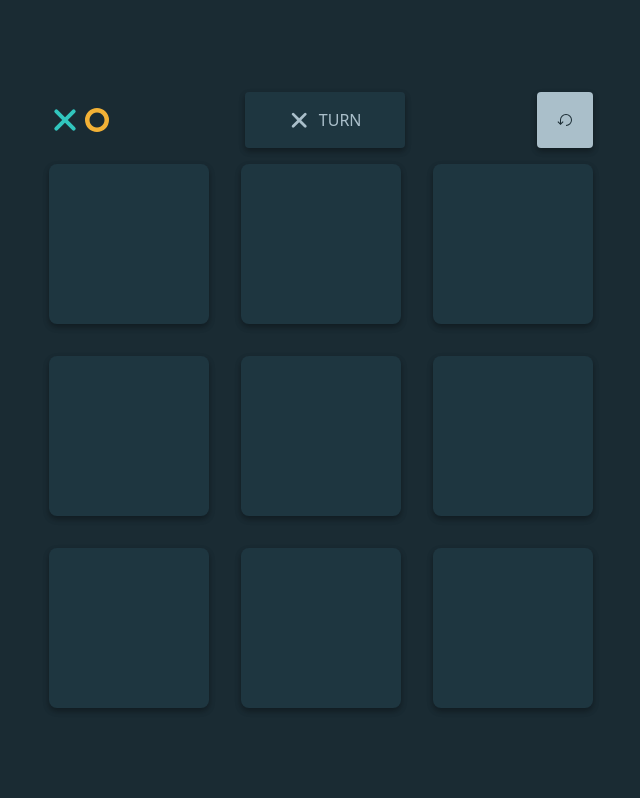
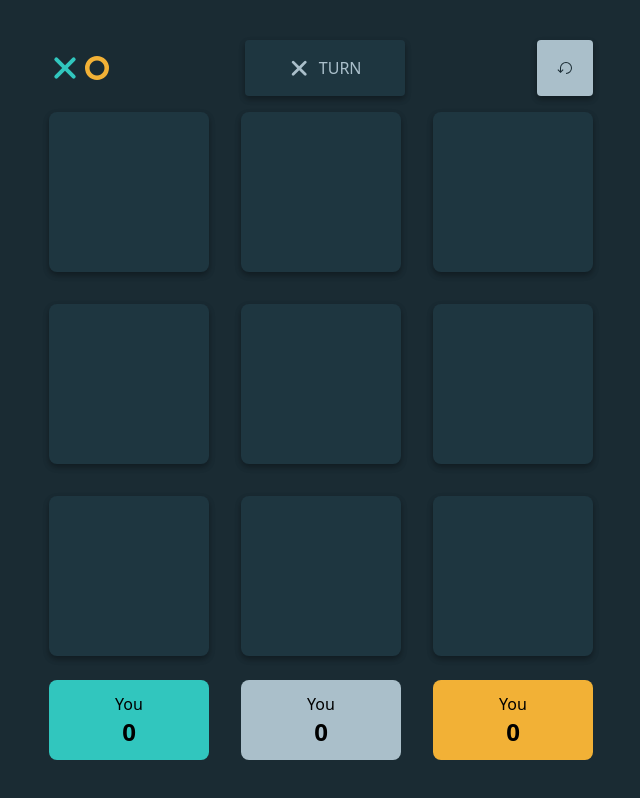
Before and after one commit to alvaromd99/tic-tac-toe, a React (Vite) app: page / in a window 1280 px wide. Shown: the whole page, without its empty margins (319-959 px from the left). Built offline with nearby package versions, Linux system fonts and the light colour scheme.

Commit message:
add footer

```diff
--- a/src/App.jsx
+++ b/src/App.jsx
@@ -1,15 +1,24 @@
 import { useState } from 'react'
 import './App.css'
-import { Board } from './components/Board'
-import { Header } from './components/Header'
+import Header from './components/header/Header'
+import Board from './components/board/Board'
+import Footer from './components/footer/Footer'
 
 const TURNS = {
 	X: 'x',
 	O: 'o',
 }
 
+const initialResults = {
+	X: '0',
+	D: '0',
+	O: '0',
+}
+
 function App() {
 	const [turn, setTurn] = useState(TURNS.X)
+	const [winner, setWinner] = useState(null)
+	const [results, setResults] = useState(initialResults)
 
 	const updateTurn = (turn) => {
 		const newTurn = turn === TURNS.X ? TURNS.O : TURNS.X
@@ -21,6 +30,7 @@ function App() {
 			<div className='flex flex-col gap-4'>
 				<Header turn={turn} />
 				<Board turn={turn} updateTurn={updateTurn} />
+				<Footer results={results} />
 			</div>
 		</div>
 	)
--- a/src/components/Board.jsx
+++ b/src/components/board/Board.jsx
@@ -1,21 +1,23 @@
 import { useState } from 'react'
 import Square from './Square'
-import IconX from '../icons/IconX'
-import IconO from '../icons/IconO'
+import IconX from '../../icons/IconX'
+import IconO from '../../icons/IconO'
 
 const initialState = Array(9).fill(null)
 
-export const Board = ({ turn, updateTurn }) => {
+export default function Board({ turn, updateTurn }) {
 	const [board, setBoard] = useState(initialState)
 
 	const updateBoard = (index) => {
+		if (board[index]) return
+
 		const newBoard = [...board]
 		newBoard[index] = turn
+
 		setBoard(newBoard)
 		updateTurn(turn)
 	}
 
-	console.log(turn)
 	return (
 		<div className='grid grid-cols-3 gap-8'>
 			{board.map((sq, index) => (
--- /dev/null
+++ b/src/components/footer/Footer.jsx
@@ -0,0 +1,17 @@
+import ResultCard from './ResultCard'
+
+export default function Footer({ results }) {
+	return (
+		<div className='flex items-center justify-between mt-2'>
+			{Object.keys(results).map((result, index) => (
+				<ResultCard key={result} index={index} resultCont={results[result]} />
+			))}
+		</div>
+	)
+}
+
+{
+	/* <div className='w-40 h-16 bg-primary rounded-lg'>You</div>
+<div className='w-40 h-16 bg-gray rounded-lg'>Draw</div>
+<div className='w-40 h-16 bg-secondary rounded-lg'>Player 2</div> */
+}
--- /dev/null
+++ b/src/components/footer/ResultCard.jsx
@@ -0,0 +1,12 @@
+export default function ResultCard({ index, resultCont }) {
+	const classNames = ['bg-primary', 'bg-gray', 'bg-secondary']
+	const className = classNames[index] || ''
+
+	return (
+		<div
+			className={`${className} w-40 h-20 flex flex-col items-center justify-center rounded-lg`}>
+			<p>You</p>
+			<span className='text-2xl font-bold'>{resultCont}</span>
+		</div>
+	)
+}
```
Also changed, not shown: src/components/header/Header.jsx (renamed from src/components/Header.jsx, +4 -4 lines), src/components/Footer.jsx (deleted), src/components/board/Square.jsx (renamed from src/components/Square.jsx).
